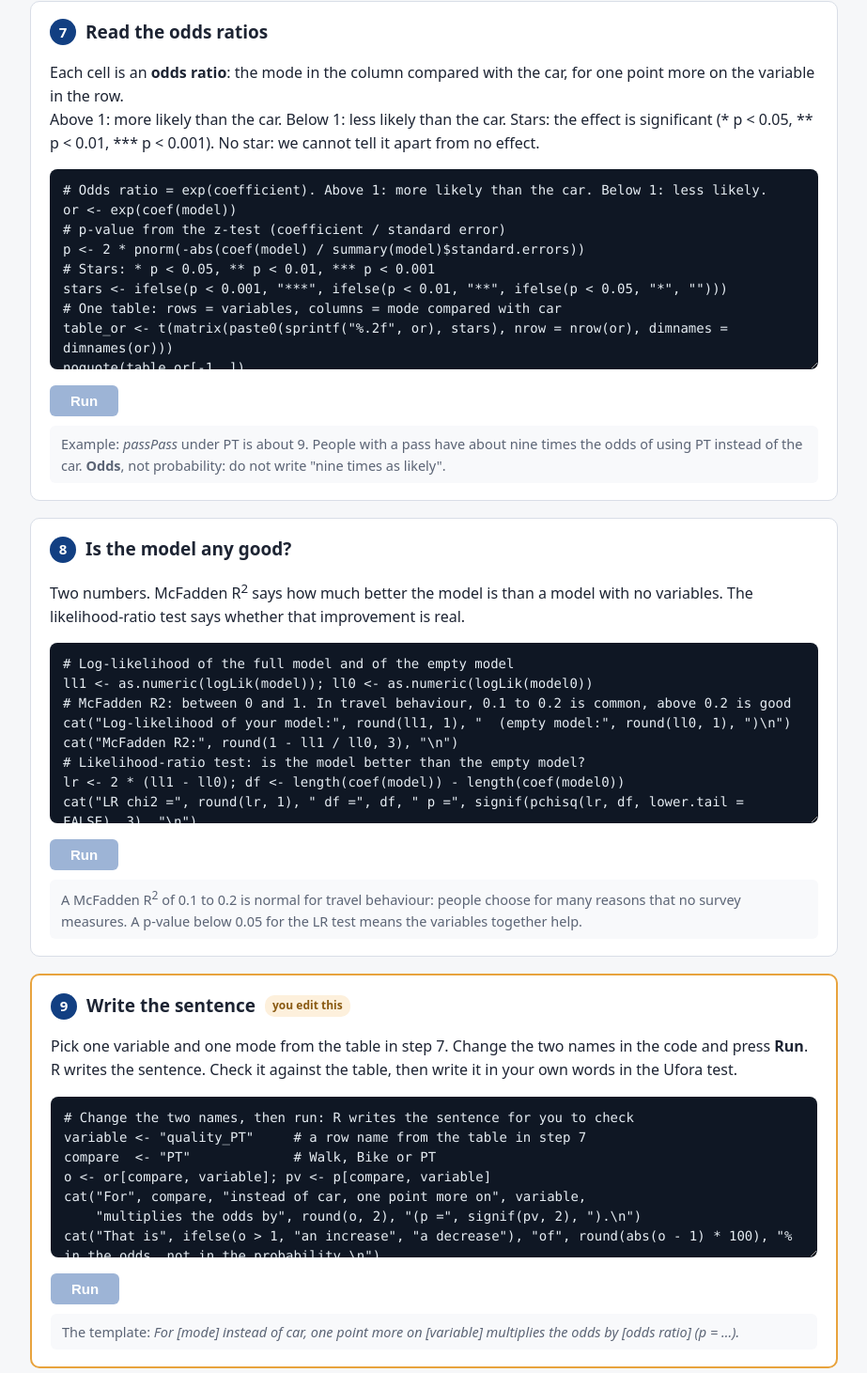
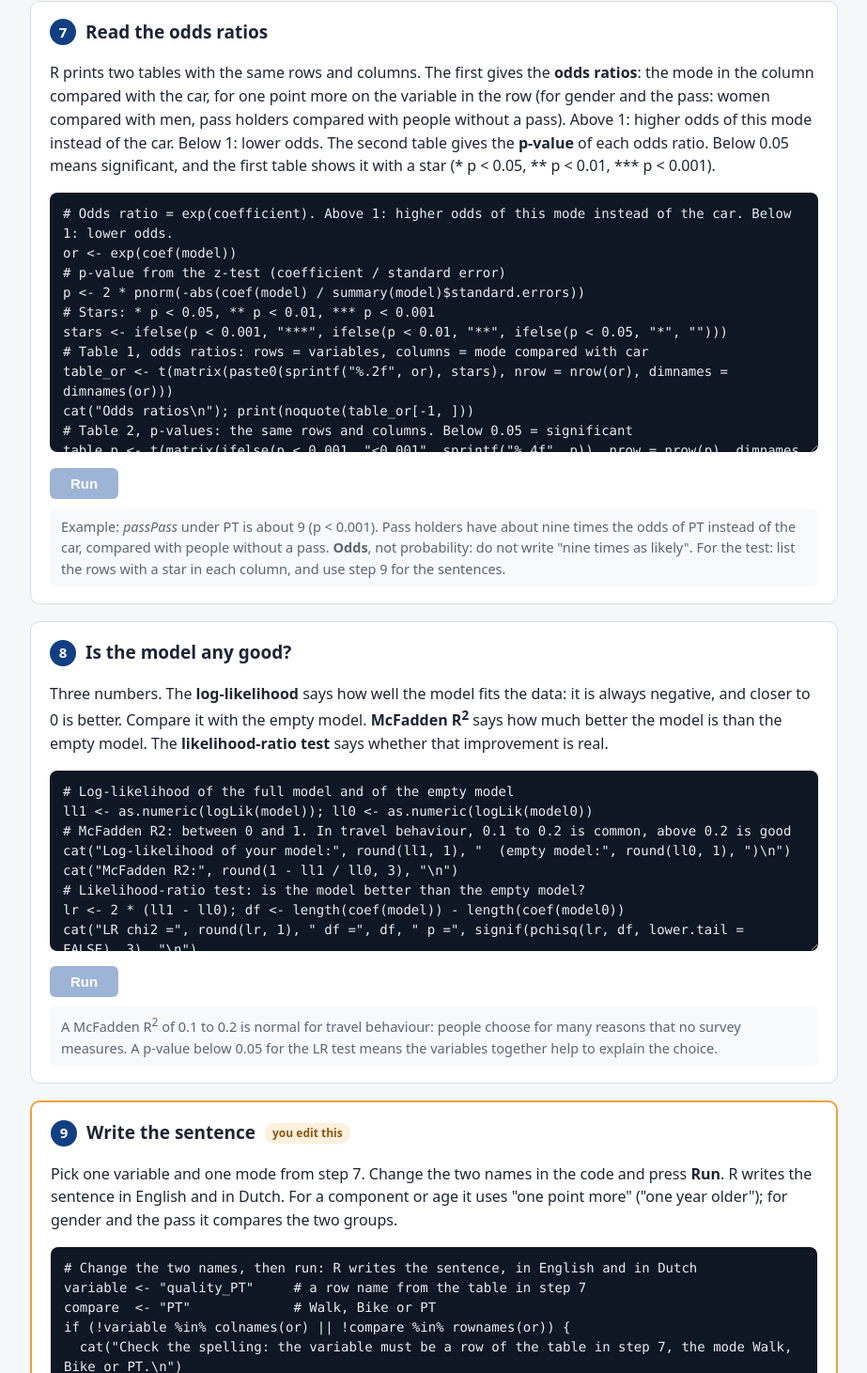
Before and after one commit to aleladelfa/mnl-practice, a plain HTML site: page index.html in a window 1280 px wide. Shown: the part 3272-4733 px from the top of the page at 94% size, without its empty margins (178-1101 px from the left). Drawn offline with Linux system fonts and the light colour scheme.

Commit message:
p-value table, category and Dutch sentences, LL tip

```diff
--- a/index.html
+++ b/index.html
@@ -137,23 +137,26 @@ cat(&quot;Model fitted on&quot;, nrow(model_data), &quot;people\n&quot;)</textar
 </section>
 <section class="step" id="s7">
 <h2><span class="n">7</span>Read the odds ratios</h2>
-<p>Each cell is an <b>odds ratio</b>: the mode in the column compared with the car, for one point more on the variable in the row.<br>Above 1: more likely than the car. Below 1: less likely than the car. Stars: the effect is significant (* p &lt; 0.05, ** p &lt; 0.01, *** p &lt; 0.001). No star: we cannot tell it apart from no effect.</p>
-<textarea spellcheck="false" rows="9"># Odds ratio = exp(coefficient). Above 1: more likely than the car. Below 1: less likely.
+<p>R prints two tables with the same rows and columns. The first gives the <b>odds ratios</b>: the mode in the column compared with the car, for one point more on the variable in the row (for gender and the pass: women compared with men, pass holders compared with people without a pass). Above 1: higher odds of this mode instead of the car. Below 1: lower odds. The second table gives the <b>p-value</b> of each odds ratio. Below 0.05 means significant, and the first table shows it with a star (* p &lt; 0.05, ** p &lt; 0.01, *** p &lt; 0.001).</p>
+<textarea spellcheck="false" rows="12"># Odds ratio = exp(coefficient). Above 1: higher odds of this mode instead of the car. Below 1: lower odds.
 or &lt;- exp(coef(model))
 # p-value from the z-test (coefficient / standard error)
 p &lt;- 2 * pnorm(-abs(coef(model) / summary(model)$standard.errors))
 # Stars: * p &lt; 0.05, ** p &lt; 0.01, *** p &lt; 0.001
 stars &lt;- ifelse(p &lt; 0.001, &quot;***&quot;, ifelse(p &lt; 0.01, &quot;**&quot;, ifelse(p &lt; 0.05, &quot;*&quot;, &quot;&quot;)))
-# One table: rows = variables, columns = mode compared with car
+# Table 1, odds ratios: rows = variables, columns = mode compared with car
 table_or &lt;- t(matrix(paste0(sprintf(&quot;%.2f&quot;, or), stars), nrow = nrow(or), dimnames = dimnames(or)))
-noquote(table_or[-1, ])</textarea>
+cat(&quot;Odds ratios\n&quot;); print(noquote(table_or[-1, ]))
+# Table 2, p-values: the same rows and columns. Below 0.05 = significant
+table_p &lt;- t(matrix(ifelse(p &lt; 0.001, &quot;&lt;0.001&quot;, sprintf(&quot;%.4f&quot;, p)), nrow = nrow(p), dimnames = dimnames(p)))
+cat(&quot;\np-values\n&quot;); print(noquote(table_p[-1, ]))</textarea>
 <div class="bar"><button class="run" data-i="7" disabled>Run</button><span class="state"></span></div>
 <pre class="out" hidden></pre>
-<p class="tip">Example: <i>passPass</i> under PT is about 9. People with a pass have about nine times the odds of using PT instead of the car. <b>Odds</b>, not probability: do not write "nine times as likely".</p>
+<p class="tip">Example: <i>passPass</i> under PT is about 9 (p &lt; 0.001). Pass holders have about nine times the odds of PT instead of the car, compared with people without a pass. <b>Odds</b>, not probability: do not write "nine times as likely". For the test: list the rows with a star in each column, and use step 9 for the sentences.</p>
 </section>
 <section class="step" id="s8">
 <h2><span class="n">8</span>Is the model any good?</h2>
-<p>Two numbers. McFadden R<sup>2</sup> says how much better the model is than a model with no variables. The likelihood-ratio test says whether that improvement is real.</p>
+<p>Three numbers. The <b>log-likelihood</b> says how well the model fits the data: it is always negative, and closer to 0 is better. Compare it with the empty model. <b>McFadden R<sup>2</sup></b> says how much better the model is than the empty model. The <b>likelihood-ratio test</b> says whether that improvement is real.</p>
 <textarea spellcheck="false" rows="8"># Log-likelihood of the full model and of the empty model
 ll1 &lt;- as.numeric(logLik(model)); ll0 &lt;- as.numeric(logLik(model0))
 # McFadden R2: between 0 and 1. In travel behaviour, 0.1 to 0.2 is common, above 0.2 is good
@@ -164,21 +167,42 @@ lr &lt;- 2 * (ll1 - ll0); df &lt;- length(coef(model)) - length(coef(model0))
 cat(&quot;LR chi2 =&quot;, round(lr, 1), &quot; df =&quot;, df, &quot; p =&quot;, signif(pchisq(lr, df, lower.tail = FALSE), 3), &quot;\n&quot;)</textarea>
 <div class="bar"><button class="run" data-i="8" disabled>Run</button><span class="state"></span></div>
 <pre class="out" hidden></pre>
-<p class="tip">A McFadden R<sup>2</sup> of 0.1 to 0.2 is normal for travel behaviour: people choose for many reasons that no survey measures. A p-value below 0.05 for the LR test means the variables together help.</p>
+<p class="tip">A McFadden R<sup>2</sup> of 0.1 to 0.2 is normal for travel behaviour: people choose for many reasons that no survey measures. A p-value below 0.05 for the LR test means the variables together help to explain the choice.</p>
 </section>
 <section class="step edit" id="s9">
 <h2><span class="n">9</span>Write the sentence</h2>
-<p>Pick one variable and one mode from the table in step 7. Change the two names in the code and press <b>Run</b>. R writes the sentence. Check it against the table, then write it in your own words in the Ufora test.</p>
-<textarea spellcheck="false" rows="7"># Change the two names, then run: R writes the sentence for you to check
+<p>Pick one variable and one mode from step 7. Change the two names in the code and press <b>Run</b>. R writes the sentence in English and in Dutch. For a component or age it uses "one point more" ("one year older"); for gender and the pass it compares the two groups.</p>
+<textarea spellcheck="false" rows="28"># Change the two names, then run: R writes the sentence, in English and in Dutch
 variable &lt;- &quot;quality_PT&quot;     # a row name from the table in step 7
 compare  &lt;- &quot;PT&quot;             # Walk, Bike or PT
-o &lt;- or[compare, variable]; pv &lt;- p[compare, variable]
-cat(&quot;For&quot;, compare, &quot;instead of car, one point more on&quot;, variable,
-    &quot;multiplies the odds by&quot;, round(o, 2), &quot;(p =&quot;, signif(pv, 2), &quot;).\n&quot;)
-cat(&quot;That is&quot;, ifelse(o &gt; 1, &quot;an increase&quot;, &quot;a decrease&quot;), &quot;of&quot;, round(abs(o - 1) * 100), &quot;% in the odds, not in the probability.\n&quot;)</textarea>
+if (!variable %in% colnames(or) || !compare %in% rownames(or)) {
+  cat(&quot;Check the spelling: the variable must be a row of the table in step 7, the mode Walk, Bike or PT.\n&quot;)
+} else {
+  o &lt;- round(or[compare, variable], 2); pv &lt;- p[compare, variable]
+  ptxt &lt;- ifelse(pv &lt; 0.001, &quot;p &lt; 0.001&quot;, paste(&quot;p =&quot;, sprintf(&quot;%.4f&quot;, pv)))
+  nl &lt;- c(Walk = &quot;te voet&quot;, Bike = &quot;de fiets&quot;, PT = &quot;het openbaar vervoer&quot;)[compare]
+  if (variable == &quot;womanWoman&quot;) {
+    # A category: women compared with men
+    en &lt;- paste0(&quot;For &quot;, compare, &quot; instead of car, women have &quot;, o, &quot; times the odds of men (&quot;, ptxt, &quot;).&quot;)
+    du &lt;- paste0(&quot;Voor &quot;, nl, &quot; in plaats van de auto hebben vrouwen &quot;, o, &quot; keer de odds van mannen (&quot;, ptxt, &quot;).&quot;)
+  } else if (variable == &quot;passPass&quot;) {
+    # A category: pass holders compared with people without a pass
+    en &lt;- paste0(&quot;For &quot;, compare, &quot; instead of car, pass holders have &quot;, o, &quot; times the odds of people without a pass (&quot;, ptxt, &quot;).&quot;)
+    du &lt;- paste0(&quot;Voor &quot;, nl, &quot; in plaats van de auto hebben mensen met een De Lijn-abonnement &quot;, o, &quot; keer de odds van mensen zonder abonnement (&quot;, ptxt, &quot;).&quot;)
+  } else {
+    # A number: one point (for Age: one year) more
+    unit_en &lt;- ifelse(variable == &quot;Age&quot;, &quot;being one year older&quot;, paste(&quot;one point more on&quot;, variable))
+    unit_du &lt;- ifelse(variable == &quot;Age&quot;, &quot;één jaar ouder zijn&quot;, paste(&quot;één punt meer op&quot;, variable))
+    en &lt;- paste0(&quot;For &quot;, compare, &quot; instead of car, &quot;, unit_en, &quot; multiplies the odds by &quot;, o, &quot; (&quot;, ptxt, &quot;).&quot;)
+    du &lt;- paste0(&quot;Voor &quot;, nl, &quot; in plaats van de auto vermenigvuldigt &quot;, unit_du, &quot; de odds met &quot;, o, &quot; (&quot;, ptxt, &quot;).&quot;)
+  }
+  cat(en, &quot;\n&quot;, du, &quot;\n&quot;, sep = &quot;&quot;)
+  cat(&quot;That is&quot;, ifelse(o &gt; 1, &quot;an increase&quot;, &quot;a decrease&quot;), &quot;of&quot;, round(abs(o - 1) * 100), &quot;% in the odds, not in the probability.\n&quot;)
+  if (pv &gt;= 0.05) cat(&quot;Careful: p is 0.05 or more, so this effect is not significant.\n&quot;)
+}</textarea>
 <div class="bar"><button class="run" data-i="9" disabled>Run</button><span class="state"></span></div>
 <pre class="out" hidden></pre>
-<p class="tip">The template: <i>For [mode] instead of car, one point more on [variable] multiplies the odds by [odds ratio] (p = ...).</i></p>
+<p class="tip">Check the sentence against the tables of step 7, then use the Dutch sentence in the Ufora test. If R says the effect is not significant, do not use it in your discussion.</p>
 </section>
 <section class="step edit" id="s10">
 <h2><span class="n">10</span>Predict one person</h2>
```
